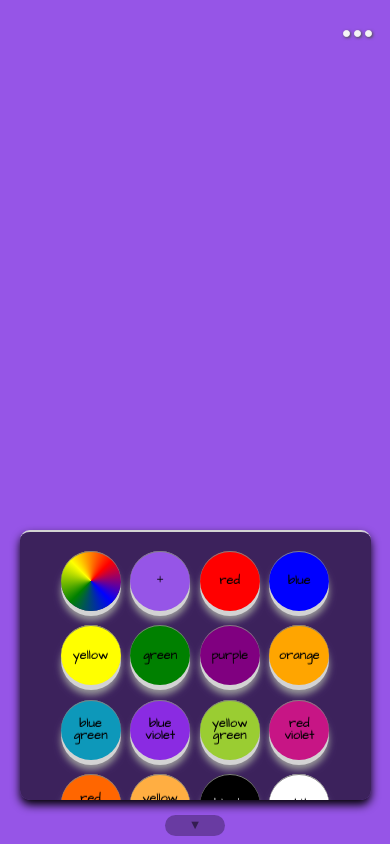
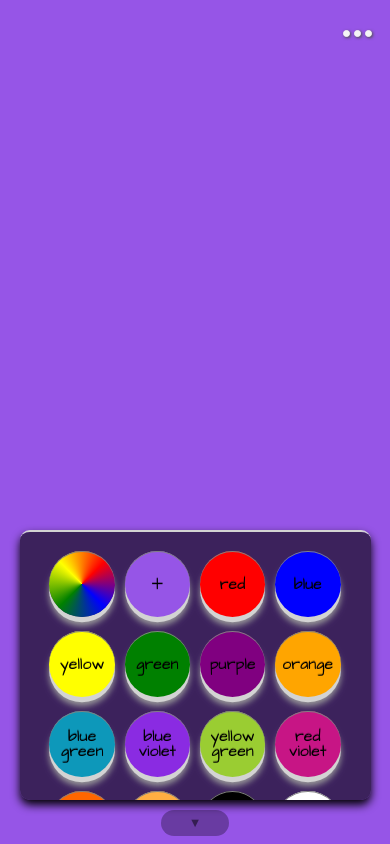
Before and after one commit to zeddrix/justcolor, a React (Create React App) app: page / in a window 390 px wide. Built offline with nearby package versions, Linux system fonts and the light colour scheme; a web font is replaced by a local one.

Commit message:
Styled for Mobile.

```diff
--- a/src/App.css
+++ b/src/App.css
@@ -256,7 +256,7 @@ h1 {
 	cursor: pointer;
 	border-radius: 4rem;
 	font-size: 0.8rem;
-	padding: 0.1rem 1.5rem;
+	padding: 0.25rem 1.75rem;
 	bottom: 0.5rem;
 	position: absolute;
 }
@@ -279,10 +279,10 @@ h1 {
 
 button {
 	font-family: inherit;
-	font-size: 0.8rem;
+	font-size: 1rem;
 	line-height: 0.9;
-	width: 3.75rem;
-	height: 3.75rem;
+	width: 4.1rem;
+	height: 4.1rem;
 	margin: 0.45rem 0.3rem;
 	display: flex;
 	align-items: center;
@@ -295,8 +295,8 @@ button {
 	text-align: center;
 	cursor: pointer;
 	text-shadow: 0 -1px 0px rgba(0, 0, 0, 0.3);
-	box-shadow: inset 0px 1px 0px grey, 0px 5px 0px 0px lightgrey,
-		0px 10px 7px #999;
+	box-shadow: inset 0px 1px 0px grey, 0px 5.3px 0px 0px lightgrey,
+		0px 9px 6px #999;
 }
 
 button:hover {
@@ -330,6 +330,7 @@ button:not(.arbitrary-btn):focus {
 	color: black;
 	font-family: MPLUSRounded1c;
 	transition: all 0.5s ease;
+	font-size: 1.4rem;
 }
 
 .append-btn:active {
```
Also changed, not shown: 1 other file (tests, documents, lock files or other folders).
